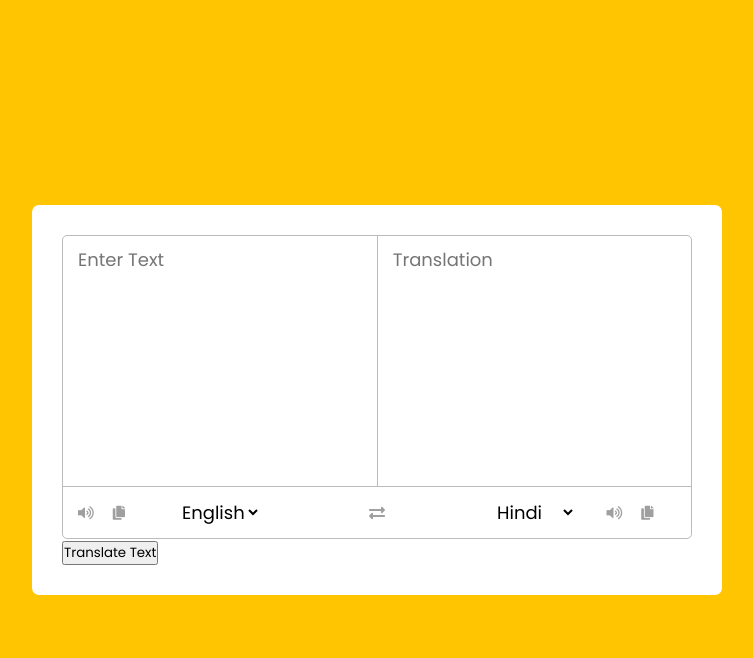
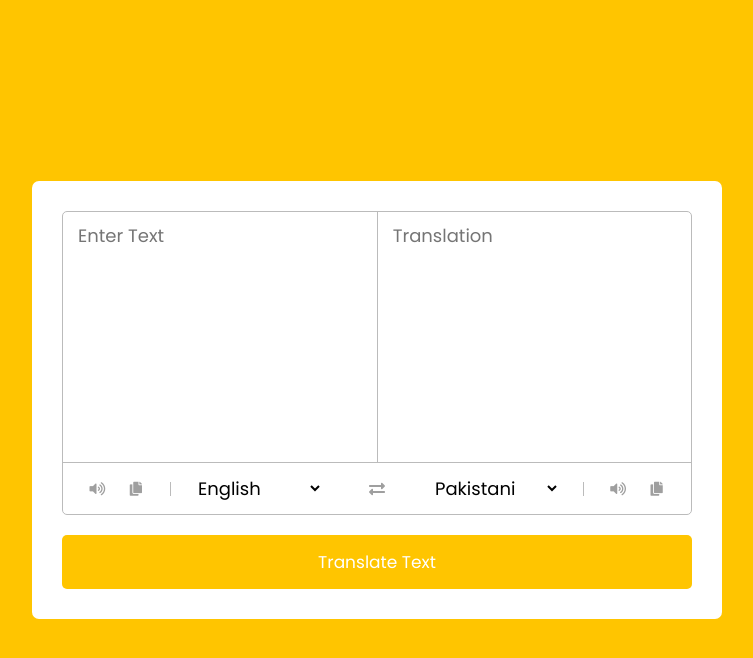
Before and after one commit to AbdullahButt2611/Language_Translator, a plain HTML site: page index.html in a window 1280 px wide. Both pictures are taken after a click on the button "Translate Text". Shown: the whole page, without its empty margins (263-1016 px from the left). Drawn offline with Linux system fonts and the light colour scheme; no server answers.

Commit message:
GUI Completed | API Called

```diff
--- a/index.html
+++ b/index.html
@@ -24,21 +24,13 @@
                         <i class="fas fa-copy"></i>
                     </div>
 
-                    <select >
-                        <option value="en-US">English</option>
-                        <option value="hi-IN">Hindi</option>
-                        <option value="ne-NP">Nepali</option>
-                    </select>
+                    <select ></select>
                 </li>
 
                 <li class="exchange"><i class="fas fa-exchange-alt"></i></li>
 
                 <li class="row to">
-                    <select >
-                        <option value="hi-IN">Hindi</option>
-                        <option value="ne-NP">Nepali</option>
-                        <option value="en-US">English</option>
-                    </select>
+                    <select ></select>
 
                     <div class="icons">
                         <i class="fas fa-volume-up"></i>
@@ -50,5 +42,8 @@
 
         <button>Translate Text</button>
     </div>
+
+    <script src="countries.js"></script>
+    <script src="main.js"></script>
 </body>
 </html>
--- /dev/null
+++ b/main.js
@@ -0,0 +1,39 @@
+const selectTag = document.querySelectorAll("select");
+const translateBtn = document.querySelector("button");
+const fromText = document.querySelector(".from-text");
+
+selectTag.forEach( (tag, id) => {
+    for (const country_code in countries) {
+        //Selecting En as default language for FROM and HI as TO
+        let selected;
+        if(id ==0 && country_code == "en-GB"){
+            selected = "selected";
+        }
+        else if(id ==1 && country_code == "ur-PK"){
+            selected = "selected";
+        }
+
+        let option = `<option value="${country_code}" ${selected}>${countries[country_code]}</option>`;
+        tag.insertAdjacentHTML("beforeend", option);         //Adding Option Tag inside Select Tag
+    }
+});
+
+translateBtn.addEventListener("click", () => {
+    let text = fromText.value;
+    let translateFrom = selectTag[0].value;             //Getting from select tag value
+    let translateTo = selectTag[1].value;               //Getting to select tag value
+    console.log(text, translateFrom, translateTo);
+    let apiUrl = `https://api.mymemory.translated.net/get?q=${text}&langpair=${translateFrom}|${translateTo}`;
+    // Fetching API response and returnuing it with parsing into JS Object and in another then method
+    // Receiveing it
+    fetch(apiUrl).then(res => res.json()).then(data => {
+        console.log(data);
+    })
+})
+
+
+
+
+
+
+//https://mymemory.translated.net/doc/spec.php
--- a/style.css
+++ b/style.css
@@ -50,7 +50,7 @@ body{
     resize: none;
 }
 
-.controls, li, .icons{
+.controls, li, .icons, .icons i{
     display: flex;
     align-items: center;
     justify-content: space-between;
@@ -71,9 +71,19 @@ body{
     color: #9f9f9f;
     font-size: 14px;
     cursor: pointer;
+    justify-content: center;
 
 }
 
+.controls .row.from .icons{
+    border-right: 1px solid #bbb;
+    padding-right: 15px;
+}
+
+.controls .row.to .icons{
+    border-left: 1px solid #bbb;
+    padding-left: 15px;
+}
 .controls .row select{
     border: none;
     outline: none;
@@ -87,3 +97,21 @@ body{
     cursor: pointer;
 
 }
+
+.container button{
+    width: 100%;
+    padding: 14px;
+    margin-top: 20px;
+    border: none;
+    outline: none;
+    background: #FFC500;
+    cursor: pointer;
+    border-radius: 5px;
+    color: #fff;
+    font-size: 17px;
+    transition: 0.3s;
+}
+
+.container button:hover{
+    background: #eeb800;
+}
```
